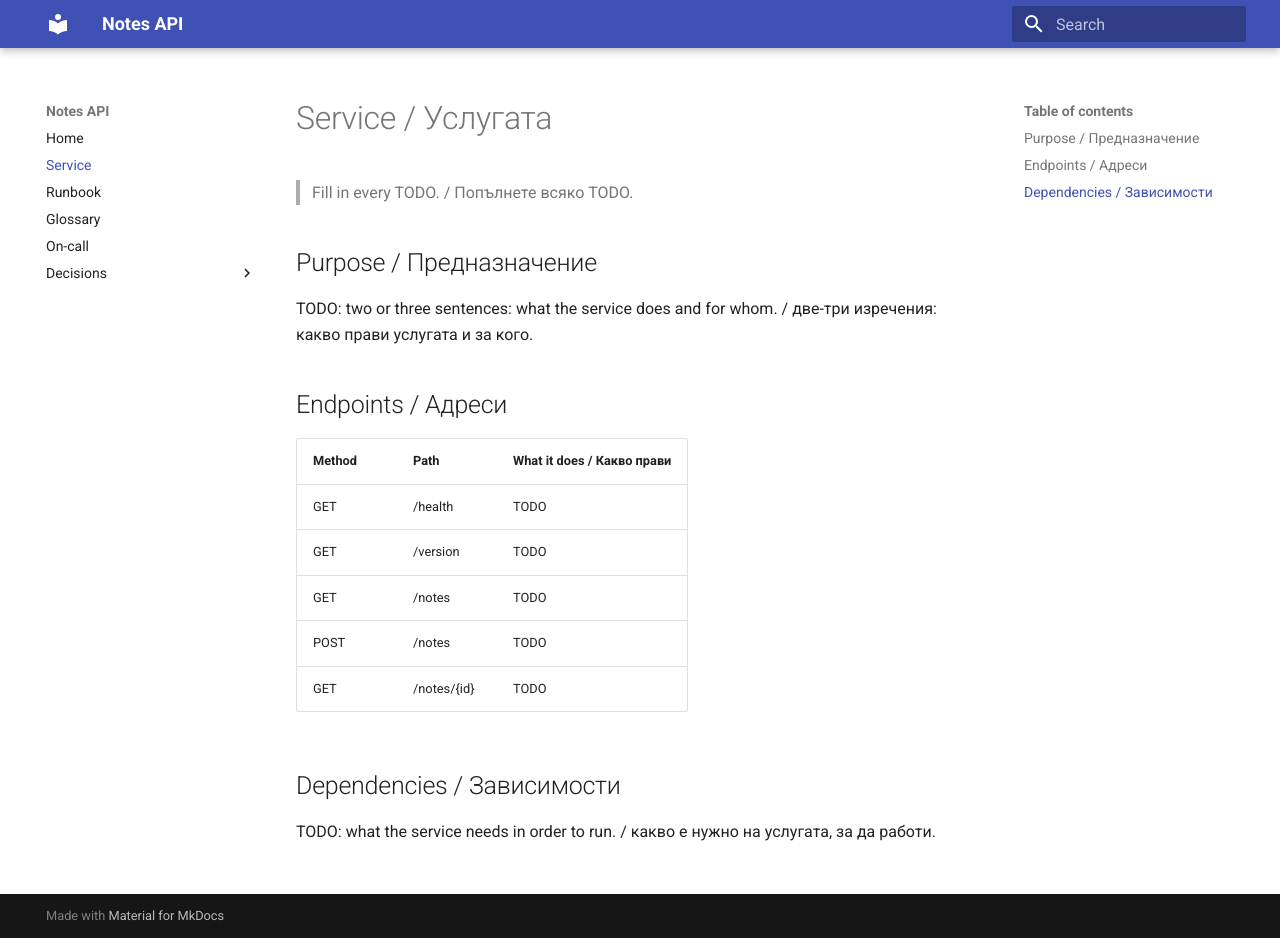
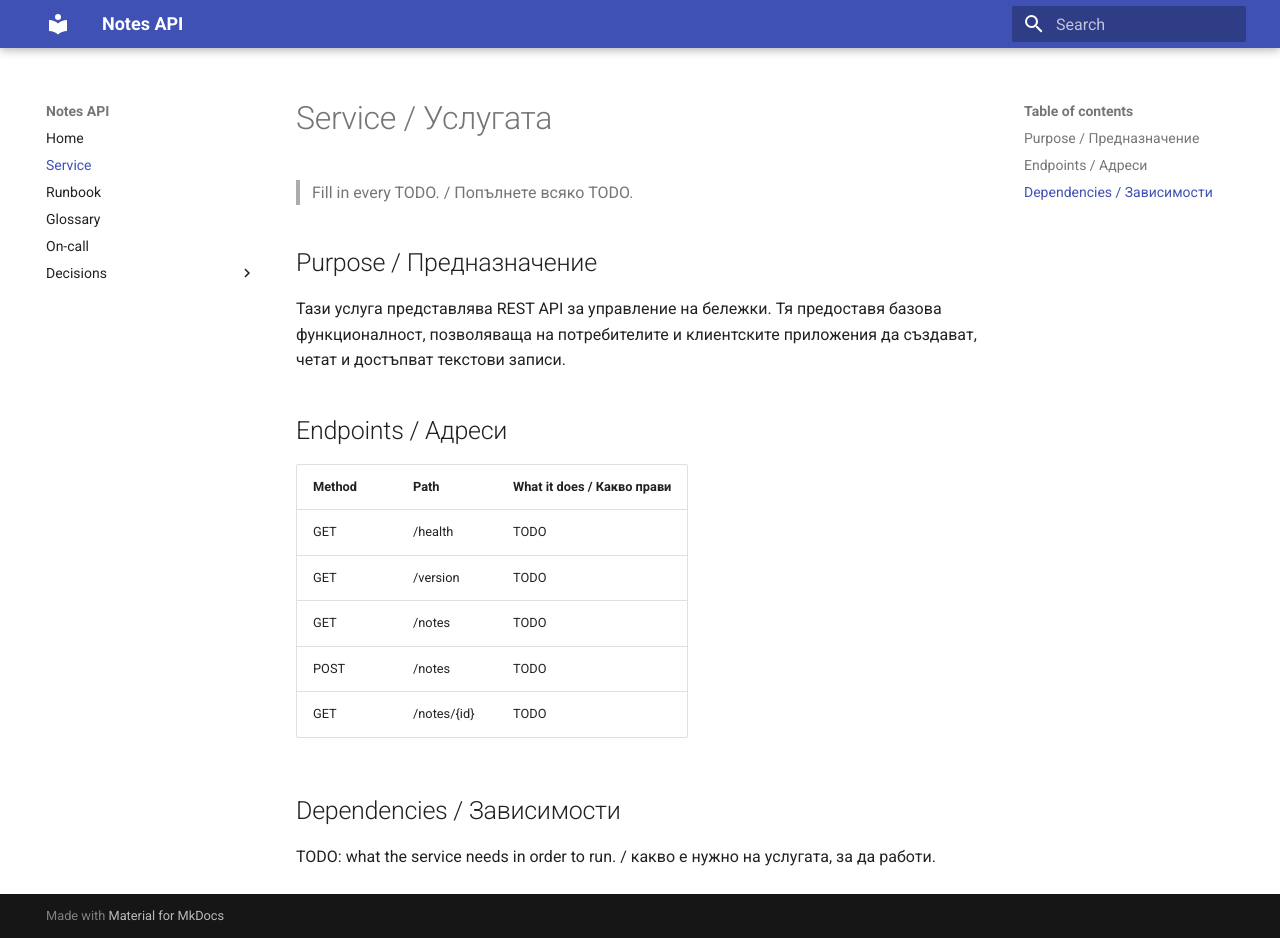
Before and after one commit to VencislavMusov/DevOps, an MkDocs documentation site: the page built from docs/service.md, in a window 1280 px wide and 938 px high. Built offline with MkDocs 1.6.1 and Material for MkDocs 9.7.7, drawn with Linux system fonts in a browser that asks for light colours.

Commit message:
Update service.md

```diff
--- a/docs/service.md
+++ b/docs/service.md
@@ -4,7 +4,7 @@
 
 ## Purpose / Предназначение
 
-TODO: two or three sentences: what the service does and for whom. / две-три изречения: какво прави услугата и за кого.
+Тази услуга представлява REST API за управление на бележки. Тя предоставя базова функционалност, позволяваща на потребителите и клиентските приложения да създават, четат и достъпват текстови записи.
 
 ## Endpoints / Адреси
 
```
